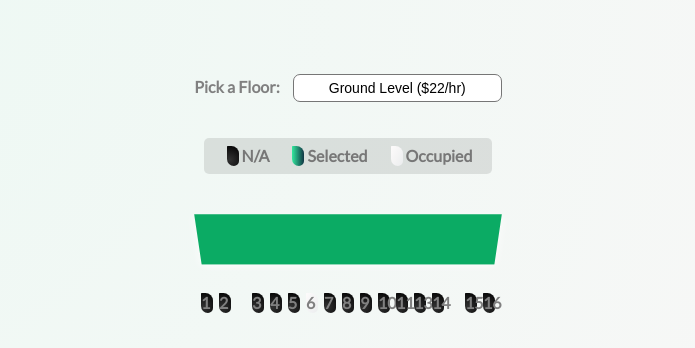
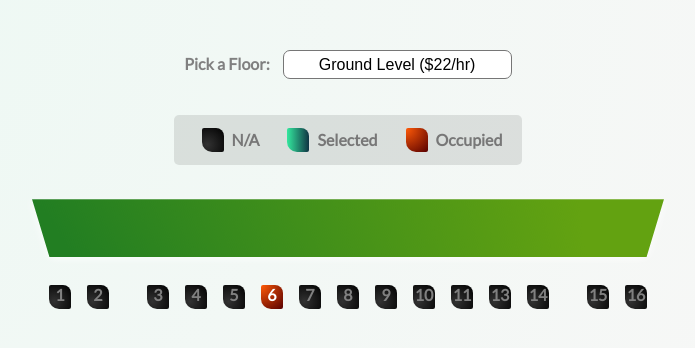
Before and after one commit to nabea1/Venue_Assignment, a plain HTML site: page Bays/index.html in a window 1280 px wide. Shown: the part 164-512 px from the top of the page, without its empty margins (292-987 px from the left). Drawn offline with Linux system fonts and the light colour scheme.

Commit message:
Update style.css

```diff
--- a/Bays/style.css
+++ b/Bays/style.css
@@ -16,6 +16,10 @@ body {
   font-weight: bold;
 }
 
+div.bay{
+  text-align: center;
+}
+
 .bay-container {
   margin: 20px 0;
 }
@@ -24,7 +28,7 @@ body {
   background-color: #fff;
   border: 3;
   border-radius: 7px;
-  font-size: 14px;
+  font-size: 16px;
   margin-left: 10px;
   padding: 5px 35px 5px 35px;
   -moz-appearance: none;
@@ -39,34 +43,37 @@ body {
 
 .bay {
   background: radial-gradient(circle at 24.1%     68.8%, rgb(50, 50, 50) 0%, rgb(0, 0, 0) 99.4%);
-  height: 20px;
-  width: 12px;
-  margin: 3px;
-  border-top-left-radius: 1px;
-  border-top-right-radius: 12px;
-  border-bottom-left-radius: 11px;
-  border-bottom-right-radius: 8px;
+  height: 24px;
+  width: 22px;
+  margin: 8px;
+  border-top-left-radius: 2px;
+  border-top-right-radius: 8px;
+  border-bottom-left-radius: 10px;
+  border-bottom-right-radius: 2px;
 }
 
 .bay.selected {
   background: linear-gradient(to right, rgb(52, 232, 158), rgb(15, 52, 67));
+  color: white;
 }
 
 .bay.occupied {
-  background: linear-gradient(120deg, #fdfbfb 0%, #ebedee 100%);
+  background: radial-gradient(circle at 0.2% 1.8%, rgb(255, 90, 8) 0%, rgb(88, 0, 0) 100.2%);
+  color: white;
+
 }
 
 .bay:nth-of-type(2) {
-  margin-right: 18px;
+  margin-right: 30px;
 }
 
 .bay:nth-last-of-type(2) {
-  margin-left: 18px;
+  margin-left: 30px;
 }
 
 .bay:not(.occupied):hover {
   cursor: pointer;
-  transform: scale(1.2);
+  transform: scale(2);
 }
 
 .showcase .bay:not(.occupied):hover {
@@ -100,18 +107,19 @@ body {
 }
 
 .screen {
-  background-color: #0BAB64;
-  height: 70px;
+  background: linear-gradient(75.7deg, rgb(34, 126, 34) 3.8%, rgb(99, 162, 17) 87.1%);
+  height: 80px;
   width: 100%;
-  margin: 15px 0;
+  margin: 8px 0;
   transform: rotateX(-45deg);
   box-shadow: 0 3px 10px rgba(255, 255, 255, 0.75);
 }
 
 p.text {
-  margin: 5px 0;
+  margin: 8px 0;
+  margin-bottom: 25px;
 }
 
 p.text span {
-  color: #6feaf6;
+  color: #3a9679;
 }
```
